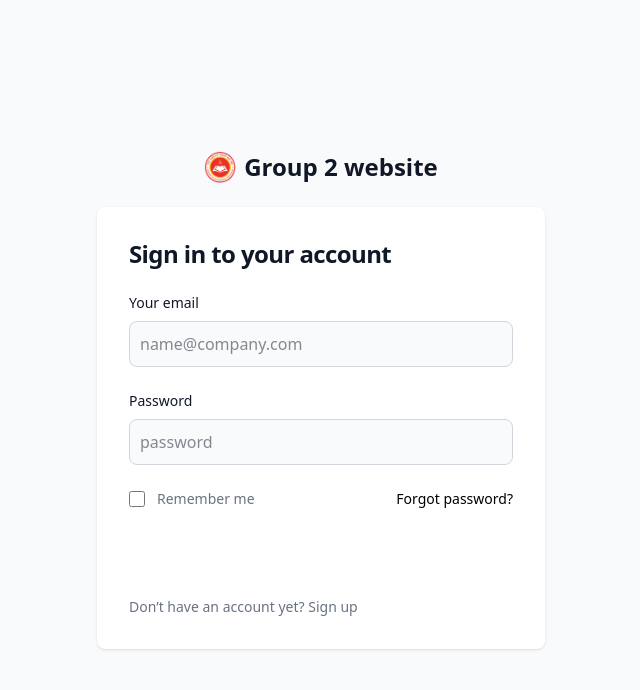
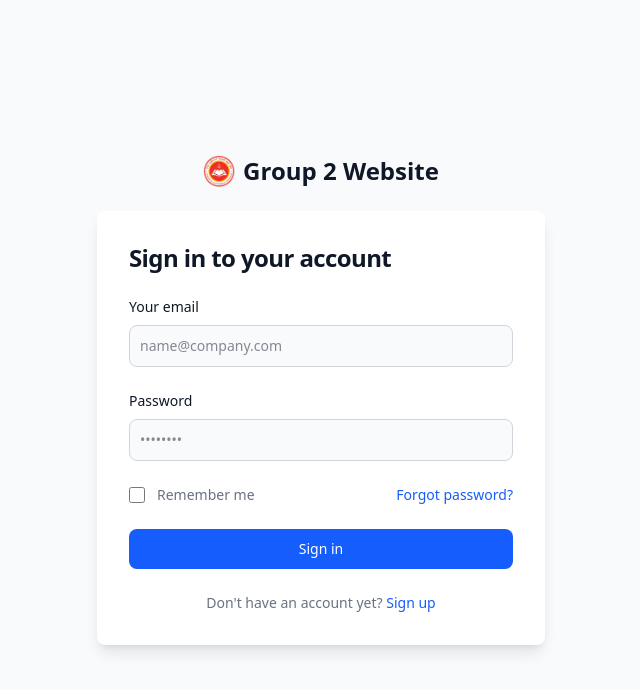
Before and after one commit to supertramp2048/Group2Pro, a Vue app: page /login in a window 1280 px wide. Shown: the top 690 px of the page, without its empty margins (319-959 px from the left). Built offline with nearby package versions, Linux system fonts and the light colour scheme.

Commit message:
da them user, da cai json-server-auth tu gio muon chay chuong trinh chi can nhap npm start

```diff
--- /dev/null
+++ b/server.cjs
@@ -0,0 +1,17 @@
+const jsonServer = require('json-server');
+const auth = require('json-server-auth');
+const cors = require('cors');
+
+const app = jsonServer.create();
+const router = jsonServer.router('db.json');
+
+app.db = router.db;
+
+app.use(cors());
+app.use(jsonServer.defaults());
+app.use(auth); // middleware auth trước router
+app.use(router);
+
+app.listen(3000, () => {
+  console.log('JSON Server is running on http://localhost:3000');
+});
--- a/src/components/login.vue
+++ b/src/components/login.vue
@@ -1,52 +1,237 @@
 <script>
+import axios from 'axios'
+
 export default {
+  name: 'LoginForm',
+  data() {
+    return {
+      email: '',
+      password: '',
+      remember: false,
+      isLoading: false,
+      errorMessage: '',
+      successMessage: '',
+      API_URL: 'http://localhost:3000'
+    }
+  },
+  methods: {
+    async handleLogin() {
+      try {
+        // Reset messages
+        this.errorMessage = ''
+        this.successMessage = ''
+        this.isLoading = true
 
+        // Validation
+        if (!this.email || !this.password) {
+          this.errorMessage = 'Email and password are required'
+          return
+        }
+
+        // Login request
+        const response = await axios.post(`${this.API_URL}/login`, {
+          email: this.email,
+          password: this.password
+        })
+
+        // Success
+        this.successMessage = 'Login successful!'
+
+        // Store token and user info
+        const { accessToken, user } = response.data
+
+        // Save to localStorage if remember me is checked
+        if (this.remember) {
+          localStorage.setItem('accessToken', accessToken)
+          localStorage.setItem('user', JSON.stringify(user))
+        } else {
+          sessionStorage.setItem('accessToken', accessToken)
+          sessionStorage.setItem('user', JSON.stringify(user))
+        }
+
+        // Redirect after 1 second
+        setTimeout(() => {
+          console.log('Login successful:', user)
+          // Redirect logic here
+          // this.$router.push('/dashboard')
+
+        }, 1000)
+        this.goToHome()
+      } catch (error) {
+        console.error('Login error:', error)
+
+        if (error.response) {
+          this.errorMessage = error.response.data.message || 'Login failed'
+        } else if (error.request) {
+          this.errorMessage = 'Cannot connect to server'
+        } else {
+          this.errorMessage = 'An error occurred'
+        }
+      } finally {
+        this.isLoading = false
+      }
+    },
+    goToHome(){
+        this.$router.push('/')
+    },
+    goToRegister() {
+      console.log('Redirect to register')
+      // Router navigation
+      // this.$router.push('/register')
+    },
+
+    forgotPassword() {
+      console.log('Forgot password clicked')
+      // Implement forgot password logic
+    }
+  }
 }
 </script>
+
 <template>
+  <section class="min-h-screen bg-gray-50 dark:bg-gray-900">
+    <div class="flex flex-col items-center justify-center px-6 py-8 mx-auto md:h-screen lg:py-0">
+      <!-- Logo -->
+      <div class="flex items-center mb-6 text-2xl font-semibold text-gray-900 dark:text-white">
+        <img class="w-8 h-8 mr-2" src="/images/Background.png" alt="logo">
+        Group 2 Website
+      </div>
 
-   <section class="bg-gray-50 dark:bg-gray-900">
-  <div class="flex flex-col items-center justify-center px-6 py-8 mx-auto md:h-screen lg:py-0">
-      <a href="#" class="flex items-center mb-6 text-2xl font-semibold text-gray-900 dark:text-white">
-          <img class="w-8 h-8 mr-2" src="/images/Background.png" alt="logo">
-          Group 2 website
-      </a>
-      <div class="w-full bg-white rounded-lg shadow dark:border md:mt-0 sm:max-w-md xl:p-0 dark:bg-gray-800 dark:border-gray-700">
+      <!-- Login Card -->
+      <div class="w-full bg-white rounded-lg shadow-lg dark:border md:mt-0 sm:max-w-md xl:p-0 dark:bg-gray-800 dark:border-gray-700">
         <div class="p-6 space-y-4 md:space-y-6 sm:p-8">
           <h1 class="text-xl font-bold leading-tight tracking-tight text-gray-900 md:text-2xl dark:text-white">
             Sign in to your account
           </h1>
-              <form class="space-y-4 md:space-y-6" action="#">
+
+          <!-- Success Alert -->
+          <div v-if="successMessage" class="flex items-center p-4 mb-4 text-sm text-green-800 border border-green-300 rounded-lg bg-green-50 dark:bg-gray-800 dark:text-green-400 dark:border-green-800">
+            <svg class="flex-shrink-0 inline w-4 h-4 mr-3" aria-hidden="true" xmlns="http://www.w3.org/2000/svg" fill="currentColor" viewBox="0 0 20 20">
+              <path d="M10 .5a9.5 9.5 0 1 0 9.5 9.5A9.51 9.51 0 0 0 10 .5ZM9.5 4a1.5 1.5 0 1 1 0 3 1.5 1.5 0 0 1 0-3ZM12 15H8a1 1 0 0 1 0-2h1v-3H8a1 1 0 0 1 0-2h2a1 1 0 0 1 1 1v4h1a1 1 0 0 1 0 2Z"/>
+            </svg>
+            {{ successMessage }}
+          </div>
+
+          <!-- Error Alert -->
+          <div v-if="errorMessage" class="flex items-center p-4 mb-4 text-sm text-red-800 border border-red-300 rounded-lg bg-red-50 dark:bg-gray-800 dark:text-red-400 dark:border-red-800">
+            <svg class="flex-shrink-0 inline w-4 h-4 mr-3" aria-hidden="true" xmlns="http://www.w3.org/2000/svg" fill="currentColor" viewBox="0 0 20 20">
+              <path d="M10 .5a9.5 9.5 0 1 0 9.5 9.5A9.51 9.51 0 0 0 10 .5ZM9.5 4a1.5 1.5 0 1 1 0 3 1.5 1.5 0 0 1 0-3ZM12 15H8a1 1 0 0 1 0-2h1v-3H8a1 1 0 0 1 0-2h2a1 1 0 0 1 1 1v4h1a1 1 0 0 1 0 2Z"/>
+            </svg>
+            {{ errorMessage }}
+          </div>
+
+          <!-- Login Form -->
+          <form class="space-y-4 md:space-y-6" @submit.prevent="handleLogin">
+            <!-- Email Field -->
             <div>
-                      <label for="email" class="block mb-2 text-sm font-medium text-gray-900 dark:text-white">Your email</label>
-                      <input type="email" name="email" id="email" class="bg-gray-50 border border-gray-300 text-gray-900 rounded-lg focus:ring-primary-600 focus:border-primary-600 block w-full p-2.5 dark:bg-gray-700 dark:border-gray-600 dark:placeholder-gray-400 dark:text-white dark:focus:ring-blue-500 dark:focus:border-blue-500" placeholder="name@company.com" required="">
+              <label for="email" class="block mb-2 text-sm font-medium text-gray-900 dark:text-white">
+                Your email
+              </label>
+              <input
+                v-model="email"
+                type="email"
+                name="email"
+                id="email"
+                class="bg-gray-50 border border-gray-300 text-gray-900 text-sm rounded-lg focus:ring-blue-500 focus:border-blue-500 block w-full p-2.5 dark:bg-gray-700 dark:border-gray-600 dark:placeholder-gray-400 dark:text-white dark:focus:ring-blue-500 dark:focus:border-blue-500 transition-colors duration-200"
+                placeholder="name@company.com"
+                required
+                :disabled="isLoading"
+                :class="{ 'opacity-50 cursor-not-allowed': isLoading }"
+              >
             </div>
+
+            <!-- Password Field -->
             <div>
-                      <label for="password" class="block mb-2 text-sm font-medium text-gray-900 dark:text-white">Password</label>
-                      <input type="password" name="password" id="password" placeholder="password" class="bg-gray-50 border border-gray-300 text-gray-900 rounded-lg focus:ring-primary-600 focus:border-primary-600 block w-full p-2.5 dark:bg-gray-700 dark:border-gray-600 dark:placeholder-gray-400 dark:text-white dark:focus:ring-blue-500 dark:focus:border-blue-500" required="">
+              <label for="password" class="block mb-2 text-sm font-medium text-gray-900 dark:text-white">
+                Password
+              </label>
+              <input
+                v-model="password"
+                type="password"
+                name="password"
+                id="password"
+                placeholder="••••••••"
+                class="bg-gray-50 border border-gray-300 text-gray-900 text-sm rounded-lg focus:ring-blue-500 focus:border-blue-500 block w-full p-2.5 dark:bg-gray-700 dark:border-gray-600 dark:placeholder-gray-400 dark:text-white dark:focus:ring-blue-500 dark:focus:border-blue-500 transition-colors duration-200"
+                required
+                :disabled="isLoading"
+                :class="{ 'opacity-50 cursor-not-allowed': isLoading }"
+              >
             </div>
+
+            <!-- Remember Me & Forgot Password -->
             <div class="flex items-center justify-between">
               <div class="flex items-start">
                 <div class="flex items-center h-5">
-                            <input id="remember" aria-describedby="remember" type="checkbox" class="w-4 h-4 border border-gray-300 rounded bg-gray-50 focus:ring-3 focus:ring-primary-300 dark:bg-gray-700 dark:border-gray-600 dark:focus:ring-primary-600 dark:ring-offset-gray-800" required="">
+                  <input
+                    v-model="remember"
+                    id="remember"
+                    aria-describedby="remember"
+                    type="checkbox"
+                    class="w-4 h-4 border border-gray-300 rounded bg-gray-50 focus:ring-3 focus:ring-blue-300 dark:bg-gray-700 dark:border-gray-600 dark:focus:ring-blue-600 dark:ring-offset-gray-800"
+                    :disabled="isLoading"
+                  >
                 </div>
                 <div class="ml-3 text-sm">
                   <label for="remember" class="text-gray-500 dark:text-gray-300">Remember me</label>
                 </div>
               </div>
-                      <a href="#" class="text-sm font-medium text-primary-600 hover:underline dark:text-primary-500">Forgot password?</a>
+              <a
+                href="#"
+                @click.prevent="forgotPassword"
+                class="text-sm font-medium text-blue-600 hover:underline dark:text-blue-500 hover:text-blue-800 transition-colors duration-200"
+                :class="{ 'pointer-events-none opacity-50': isLoading }"
+              >
+                Forgot password?
+              </a>
             </div>
-                  <button type="submit" class="w-full text-white bg-primary-600 hover:bg-primary-700 focus:ring-4 focus:outline-none focus:ring-primary-300 font-medium rounded-lg text-sm px-5 py-2.5 text-center dark:bg-primary-600 dark:hover:bg-primary-700 dark:focus:ring-primary-800">Sign in</button>
-                  <p class="text-sm font-light text-gray-500 dark:text-gray-400">
-                      Don’t have an account yet? <a href="#" class="font-medium text-primary-600 hover:underline dark:text-primary-500">Sign up</a>
+
+            <!-- Submit Button -->
+            <button
+              type="submit"
+              class="w-full text-white bg-blue-600 hover:bg-blue-700 focus:ring-4 focus:outline-none focus:ring-blue-300 font-medium rounded-lg text-sm px-5 py-2.5 text-center dark:bg-blue-600 dark:hover:bg-blue-700 dark:focus:ring-blue-800 disabled:opacity-50 disabled:cursor-not-allowed transition-all duration-200 transform hover:scale-[1.02] active:scale-[0.98]"
+              :disabled="isLoading"
+            >
+              <div v-if="isLoading" class="flex items-center justify-center">
+                <svg class="animate-spin -ml-1 mr-3 h-5 w-5 text-white" xmlns="http://www.w3.org/2000/svg" fill="none" viewBox="0 0 24 24">
+                  <circle class="opacity-25" cx="12" cy="12" r="10" stroke="currentColor" stroke-width="4"></circle>
+                  <path class="opacity-75" fill="currentColor" d="M4 12a8 8 0 018-8V0C5.373 0 0 5.373 0 12h4zm2 5.291A7.962 7.962 0 014 12H0c0 3.042 1.135 5.824 3 7.938l3-2.647z"></path>
+                </svg>
+                Signing in...
+              </div>
+              <span v-else>Sign in</span>
+            </button>
+
+            <!-- Register Link -->
+            <p class="text-sm font-light text-gray-500 dark:text-gray-400 text-center">
+              Don't have an account yet?
+              <a
+                href="#"
+                @click.prevent="goToRegister"
+                class="font-medium text-blue-600 hover:underline dark:text-blue-500 hover:text-blue-800 transition-colors duration-200"
+                :class="{ 'pointer-events-none opacity-50': isLoading }"
+              >
+                Sign up
+              </a>
             </p>
           </form>
         </div>
       </div>
     </div>
   </section>
+</template>
 
-</template>
 <style scoped>
+/* Additional custom styles if needed */
+.animate-spin {
+  animation: spin 1s linear infinite;
+}
 
+@keyframes spin {
+  from {
+    transform: rotate(0deg);
+  }
+  to {
+    transform: rotate(360deg);
+  }
+}
 </style>
```
Also changed, not shown: db.json (added, +113 -0 lines), package.json (+22 -2 lines), src/components/baseComponent/menuBar.vue (+6 -1 lines), src/router/index.js (+7 -3 lines), 1 other file (tests, documents, lock files or other folders). Lines whose indentation alone changed are shown as unchanged.
